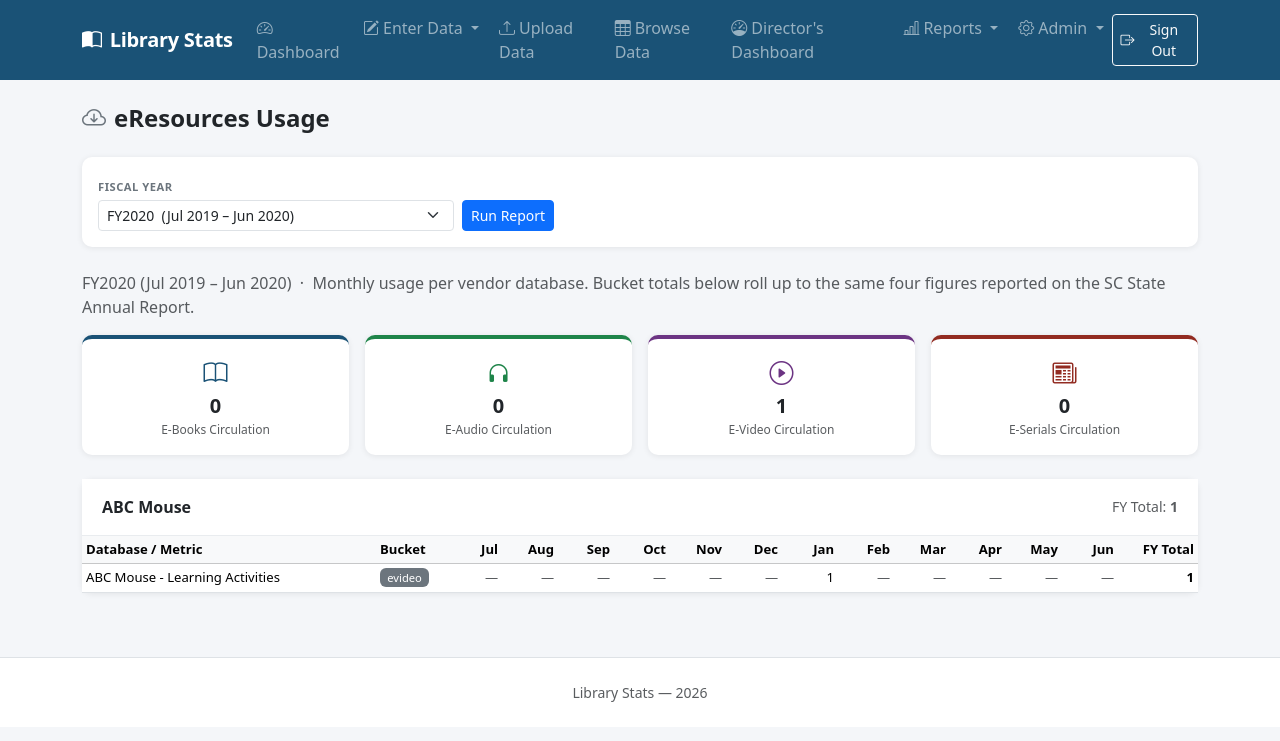
After one commit to mdcasa/librarystats-ycl, a Flask app: page /reports/eresources in a window 1280 px wide. The commit adds this page. Shown: the top 741 px of the page. Run offline with Flask 3, Linux system fonts and the light colour scheme; the visitor is signed in with stand-in values (Sample User, id 1); tables that the repository leaves empty hold one stand-in row (values such as "Sample post").

Commit message:
Add eResources Usage report and load .env in app.py for local dev
New /reports/eresources page: FY selector, the four Annual eResources
bucket totals (E-Books/E-Audio/E-Video/E-Serials) rolled up from
usage_monthly, and a per-vendor monthly usage table. Linked from the
Reports nav dropdown.

app.py now calls load_dotenv() on startup, matching the .env-based
local dev workflow already documented in design.md but not actually
wired up before.

Co-Authored-By: Claude Sonnet 5 <noreply@anthropic.com>

```diff
--- a/app.py
+++ b/app.py
@@ -1,8 +1,11 @@
 from flask import Flask, render_template, request, redirect, url_for, flash, jsonify, send_file, session
-from models import db, Category, Metric, Branch, Entry, EntryValue, EresourceDatabase
+from models import db, Category, Metric, Branch, Entry, EntryValue, EresourceDatabase, UsageMonthly
 from datetime import datetime
 import hmac
 import os
+
+from dotenv import load_dotenv
+load_dotenv()
 
 app = Flask(__name__)
 app.config['SECRET_KEY'] = os.environ.get('SECRET_KEY', 'library-stats-dev-key')
@@ -824,6 +827,73 @@ def report_online():
                            sel_year=year, sel_month=month, stats=stats,
                            stats_by_id={s['metric'].id: s for s in stats} if stats else {},
                            groups=groups)
+
+
+ERES_BUCKET_LABELS = [
+    ('ebook',   'E-Books',   'bi-book',           '#1a5276'),
+    ('eaudio',  'E-Audio',   'bi-headphones',     '#1e8449'),
+    ('evideo',  'E-Video',   'bi-play-circle',    '#6c3483'),
+    ('eserial', 'E-Serials', 'bi-newspaper',      '#922b21'),
+]
+ERES_MONTH_ABBR = ['Jan','Feb','Mar','Apr','May','Jun','Jul','Aug','Sep','Oct','Nov','Dec']
+ERES_FY_MONTHS = list(range(7, 13)) + list(range(1, 7))
+
+
+@app.route('/reports/eresources')
+def report_eresources():
+    fy_year = request.args.get('fy_year', type=int)
+
+    fy_set = set()
+    for (y, m) in db.session.query(UsageMonthly.year, UsageMonthly.month).distinct():
+        fy_set.add(y + 1 if m >= 7 else y)
+    available_fy = sorted(fy_set, reverse=True)
+
+    if not fy_year and available_fy:
+        fy_year = available_fy[0]
+
+    bucket_totals = vendor_groups = fy_label = None
+
+    if fy_year:
+        from sqlalchemy import or_, and_
+        fy_label = f'FY{fy_year}  (Jul {fy_year - 1} – Jun {fy_year})'
+
+        usage_rows = (UsageMonthly.query
+                      .join(EresourceDatabase)
+                      .filter(EresourceDatabase.is_active == True)
+                      .filter(or_(
+                          and_(UsageMonthly.year == fy_year - 1, UsageMonthly.month >= 7),
+                          and_(UsageMonthly.year == fy_year,     UsageMonthly.month <= 6),
+                      ))
+                      .all())
+
+        bucket_totals = {code: 0 for code, *_ in ERES_BUCKET_LABELS}
+        by_db = {}  # database_id -> {'database': .., 'months': {month: val}, 'total': val}
+        for u in usage_rows:
+            if u.usage_count is None:
+                continue
+            if u.database.bucket in bucket_totals:
+                bucket_totals[u.database.bucket] += u.usage_count
+            entry = by_db.setdefault(u.database_id,
+                                     {'database': u.database, 'months': {}, 'total': 0})
+            entry['months'][u.month] = u.usage_count
+            entry['total'] += u.usage_count
+
+        vendor_map = {}
+        for entry in by_db.values():
+            vendor_map.setdefault(entry['database'].vendor or '(No vendor)', []).append(entry)
+
+        vendor_groups = []
+        for vendor, rows in vendor_map.items():
+            rows.sort(key=lambda e: e['database'].sort_order)
+            vendor_groups.append({'vendor': vendor, 'rows': rows,
+                                  'total': sum(r['total'] for r in rows)})
+        vendor_groups.sort(key=lambda g: g['vendor'])
+
+    return render_template('reports/eresources.html',
+                           available_fy=available_fy, sel_fy=fy_year, fy_label=fy_label,
+                           bucket_labels=ERES_BUCKET_LABELS, bucket_totals=bucket_totals,
+                           vendor_groups=vendor_groups,
+                           fy_months=ERES_FY_MONTHS, month_abbr=ERES_MONTH_ABBR)
 
 
 @app.route('/reports/yearoveryear')
--- a/templates/base.html
+++ b/templates/base.html
@@ -107,6 +107,7 @@
             <li><a class="dropdown-item" href="{{ url_for('report_programming_age') }}"><i class="bi bi-people-fill me-2" style="color:#6c3483"></i>Programming Cross-tab</a></li>
             <li><a class="dropdown-item" href="{{ url_for('report_programming') }}"><i class="bi bi-people me-2 text-danger"></i>Programming Summary</a></li>
             <li><a class="dropdown-item" href="{{ url_for('report_online') }}"><i class="bi bi-globe me-2" style="color:#117a65"></i>Online Stats</a></li>
+            <li><a class="dropdown-item" href="{{ url_for('report_eresources') }}"><i class="bi bi-cloud-arrow-down me-2" style="color:#117a65"></i>eResources Usage</a></li>
           </ul>
         </li>
         <li class="nav-item dropdown">
--- /dev/null
+++ b/templates/reports/eresources.html
@@ -0,0 +1,95 @@
+{% extends 'base.html' %}
+{% block title %}eResources Usage – Reports{% endblock %}
+{% block content %}
+<h1 class="h4 fw-bold mb-4"><i class="bi bi-cloud-arrow-down me-2 text-secondary"></i>eResources Usage</h1>
+
+<div class="card mb-4 d-print-none">
+  <div class="card-body py-3">
+    <form method="get" class="row g-2 align-items-end">
+      <div class="col-sm-4">
+        <label class="sidebar-label mb-1">Fiscal Year</label>
+        <select name="fy_year" class="form-select form-select-sm" required>
+          <option value="">— select —</option>
+          {% for fy in available_fy %}
+          <option value="{{ fy }}" {% if sel_fy == fy %}selected{% endif %}>
+            FY{{ fy }} &nbsp;(Jul {{ fy - 1 }} – Jun {{ fy }})
+          </option>
+          {% endfor %}
+        </select>
+      </div>
+      <div class="col-auto">
+        <button class="btn btn-primary btn-sm">Run Report</button>
+      </div>
+    </form>
+  </div>
+</div>
+
+{% if not available_fy %}
+<div class="alert alert-info">No Monthly eResources usage has been imported yet.</div>
+{% elif vendor_groups is not none %}
+
+<p class="text-muted mb-3">{{ fy_label }} &nbsp;·&nbsp; Monthly usage per vendor database. Bucket totals below roll up to the same four figures reported on the SC State Annual Report.</p>
+
+{# ── Bucket KPI cards ── #}
+<div class="row g-3 mb-4">
+  {% for code, label, icon, color in bucket_labels %}
+  <div class="col-6 col-md-3">
+    <div class="card text-center h-100" style="border-top:4px solid {{ color }}">
+      <div class="card-body py-3">
+        <i class="bi {{ icon }} fs-4 mb-1" style="color:{{ color }}"></i>
+        <div class="fw-bold fs-5">{{ '{:,}'.format(bucket_totals[code]) }}</div>
+        <div class="text-muted" style="font-size:.75rem">{{ label }} Circulation</div>
+      </div>
+    </div>
+  </div>
+  {% endfor %}
+</div>
+
+{% if vendor_groups %}
+{% for group in vendor_groups %}
+<div class="card mb-3">
+  <div class="card-header-custom d-flex justify-content-between align-items-center">
+    <span class="fw-semibold">{{ group.vendor }}</span>
+    <span class="text-muted small">FY Total: <strong>{{ '{:,}'.format(group.total) }}</strong></span>
+  </div>
+  <div class="table-responsive">
+    <table class="table table-sm mb-0 align-middle" style="font-size:.82rem">
+      <thead class="table-light">
+        <tr>
+          <th style="min-width:220px">Database / Metric</th>
+          <th style="width:70px">Bucket</th>
+          {% for m in fy_months %}
+          <th class="text-end" style="width:56px">{{ month_abbr[m-1] }}</th>
+          {% endfor %}
+          <th class="text-end fw-bold" style="width:80px">FY Total</th>
+        </tr>
+      </thead>
+      <tbody>
+        {% for row in group.rows %}
+        <tr>
+          <td>{{ row.database.name }}</td>
+          <td>
+            {% if row.database.bucket %}
+            <span class="badge bg-secondary badge-freq">{{ row.database.bucket }}</span>
+            {% else %}
+            <span class="text-muted">—</span>
+            {% endif %}
+          </td>
+          {% for m in fy_months %}
+          {% set v = row.months.get(m) %}
+          <td class="text-end {{ 'text-muted' if v is none }}">{{ '{:,}'.format(v) if v is not none else '—' }}</td>
+          {% endfor %}
+          <td class="text-end fw-semibold">{{ '{:,}'.format(row.total) }}</td>
+        </tr>
+        {% endfor %}
+      </tbody>
+    </table>
+  </div>
+</div>
+{% endfor %}
+{% else %}
+<div class="alert alert-info">No eResources usage data found for {{ fy_label }}.</div>
+{% endif %}
+
+{% endif %}
+{% endblock %}
```
